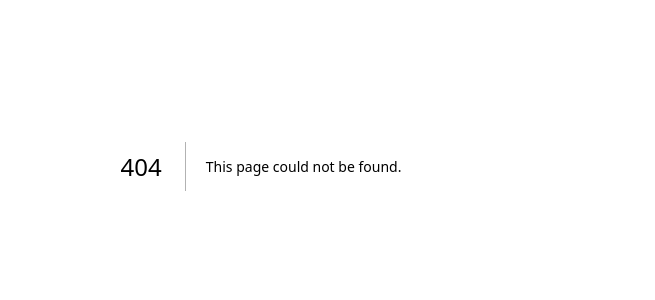
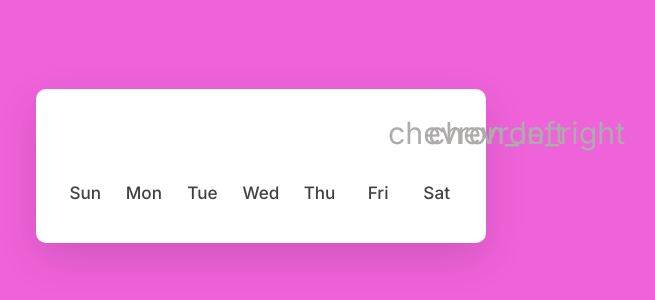
Before and after one commit to CoraNiall/AdventCalendarApp, a Next.js app: page /calendar in a window 1280 px wide. Before the commit this address had no page. Shown: the part 234-534 px from the top of the page, without its empty margins (379-1034 px from the left). Built offline with nearby package versions, Linux system fonts and the light colour scheme.

Commit message:
somewhere to start i suppose

```diff
--- /dev/null
+++ b/src/app/calendar/page.js
@@ -0,0 +1,9 @@
+import Calendar from '../ui/calendar';
+
+export default function Page() {
+  return (
+    <>
+      <Calendar />
+    </>
+  );
+}
--- /dev/null
+++ b/src/app/styles/calendar.module.css
@@ -0,0 +1,104 @@
+.calendarContainer {
+  background: #fff;
+  width: 450px;
+  border-radius: 10px;
+  box-shadow: 0 15px 40px rgba(0, 0, 0, 0.12);
+}
+
+.calendarContainer header {
+  display: flex;
+  align-items: center;
+  padding: 25px 30px 10px;
+  justify-content: space-between;
+}
+
+header .calendarNavigation {
+  display: flex;
+}
+
+header .calendarNavigation span {
+  height: 38px;
+  width: 38px;
+  margin: 0 1px;
+  cursor: pointer;
+  text-align: center;
+  line-height: 38px;
+  border-radius: 50%;
+  user-select: none;
+  color: #aeabab;
+  font-size: 1.9rem;
+}
+
+.calendarNavigation span:last-child {
+  margin-right: -10px;
+}
+
+header .calendarNavigation span:hover {
+  background: #f2f2f2;
+}
+
+header .calendarCurrentDate {
+  font-weight: 500;
+  font-size: 1.45rem;
+}
+
+.calendarBody {
+  padding: 20px;
+}
+
+.calendarBody ul {
+  list-style: none;
+  flex-wrap: wrap;
+  display: flex;
+  text-align: center;
+}
+
+.calendarBody .calendarDates {
+  margin-bottom: 20px;
+}
+
+.calendarBody li {
+  width: calc(100% / 7);
+  font-size: 1.07rem;
+  color: #414141;
+}
+
+.calendarBody .calendarWeekdays li {
+  cursor: default;
+  font-weight: 500;
+}
+
+.calendarBody .calendarDates li {
+  margin-top: 30px;
+  position: relative;
+  z-index: 1;
+  cursor: pointer;
+}
+
+.calendarDates li.inactive {
+  color: #aaa;
+}
+
+.calendarDates li.active {
+  color: #fff;
+}
+
+.calendarDates li::before {
+  position: absolute;
+  content: '';
+  z-index: -1;
+  top: 50%;
+  left: 50%;
+  width: 40px;
+  height: 40px;
+  border-radius: 50%;
+  transform: translate(-50%, -50%);
+}
+
+.calendarDates li.active::before {
+  background: #6332c5;
+}
+
+.calendarDates li:not(.active):hover::before {
+  background: #e4e1e1;
+}
--- a/src/app/globals.css
+++ b/src/app/styles/globals.css
@@ -1,9 +1,9 @@
 :root {
   --max-width: 1100px;
   --border-radius: 12px;
-  --font-mono: ui-monospace, Menlo, Monaco, "Cascadia Mono", "Segoe UI Mono",
-    "Roboto Mono", "Oxygen Mono", "Ubuntu Monospace", "Source Code Pro",
-    "Fira Mono", "Droid Sans Mono", "Courier New", monospace;
+  --font-mono: ui-monospace, Menlo, Monaco, 'Cascadia Mono', 'Segoe UI Mono',
+    'Roboto Mono', 'Oxygen Mono', 'Ubuntu Monospace', 'Source Code Pro',
+    'Fira Mono', 'Droid Sans Mono', 'Courier New', monospace;
 
   --foreground-rgb: 0, 0, 0;
   --background-start-rgb: 214, 219, 220;
@@ -86,13 +86,15 @@ body {
 }
 
 body {
-  color: rgb(var(--foreground-rgb));
-  background: linear-gradient(
-      to bottom,
-      transparent,
-      rgb(var(--background-end-rgb))
-    )
-    rgb(var(--background-start-rgb));
+  margin: 0;
+  padding: 0;
+  font-family: 'Poppins', sans-serif;
+  display: flex;
+  background: #ef62da;
+  min-height: 100vh;
+  padding: 0 10px;
+  align-items: center;
+  justify-content: center;
 }
 
 a {
--- /dev/null
+++ b/src/app/ui/calendar.js
@@ -0,0 +1,32 @@
+import styles from '@/app/styles/calendar.module.css';
+
+export default function Calendar() {
+  return (
+    <div class={styles.calendarContainer}>
+      <header class={styles.calendarHeader}>
+        <p class={styles.calendarCurrentDate}></p>
+        <div class={styles.calendarNavigation}>
+          <span id="calendar-prev" class={styles.materialSymbolsRounded}>
+            chevron_left
+          </span>
+          <span id="calendar-next" class={styles.materialSymbolsRounded}>
+            chevron_right
+          </span>
+        </div>
+      </header>
+
+      <div class={styles.calendarBody}>
+        <ul class={styles.calendarWeekdays}>
+          <li>Sun</li>
+          <li>Mon</li>
+          <li>Tue</li>
+          <li>Wed</li>
+          <li>Thu</li>
+          <li>Fri</li>
+          <li>Sat</li>
+        </ul>
+        <ul class={styles.calendarDates}></ul>
+      </div>
+    </div>
+  );
+}
```
Also changed, not shown: src/app/layout.js (+5 -5 lines), src/app/page.js (+2 -92 lines), .eslintrc.json.
